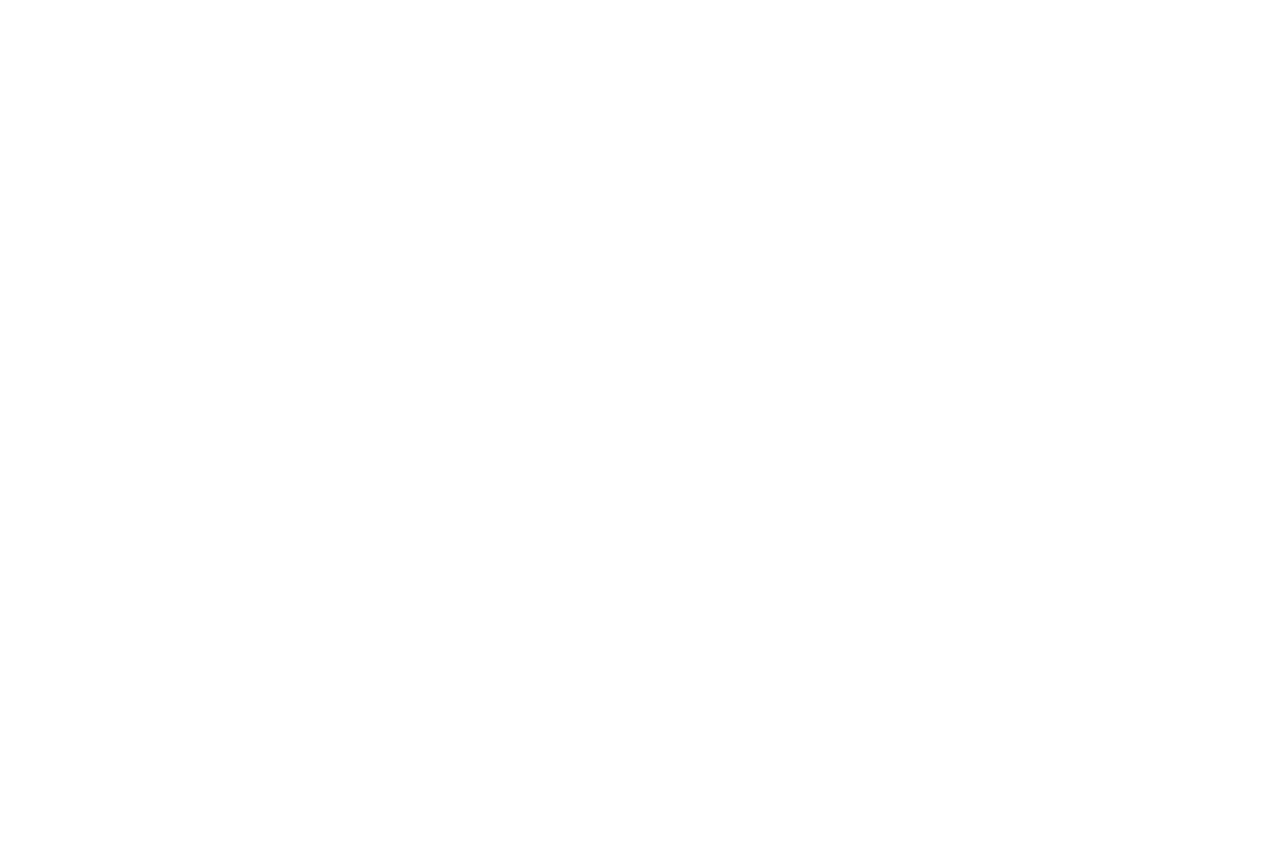
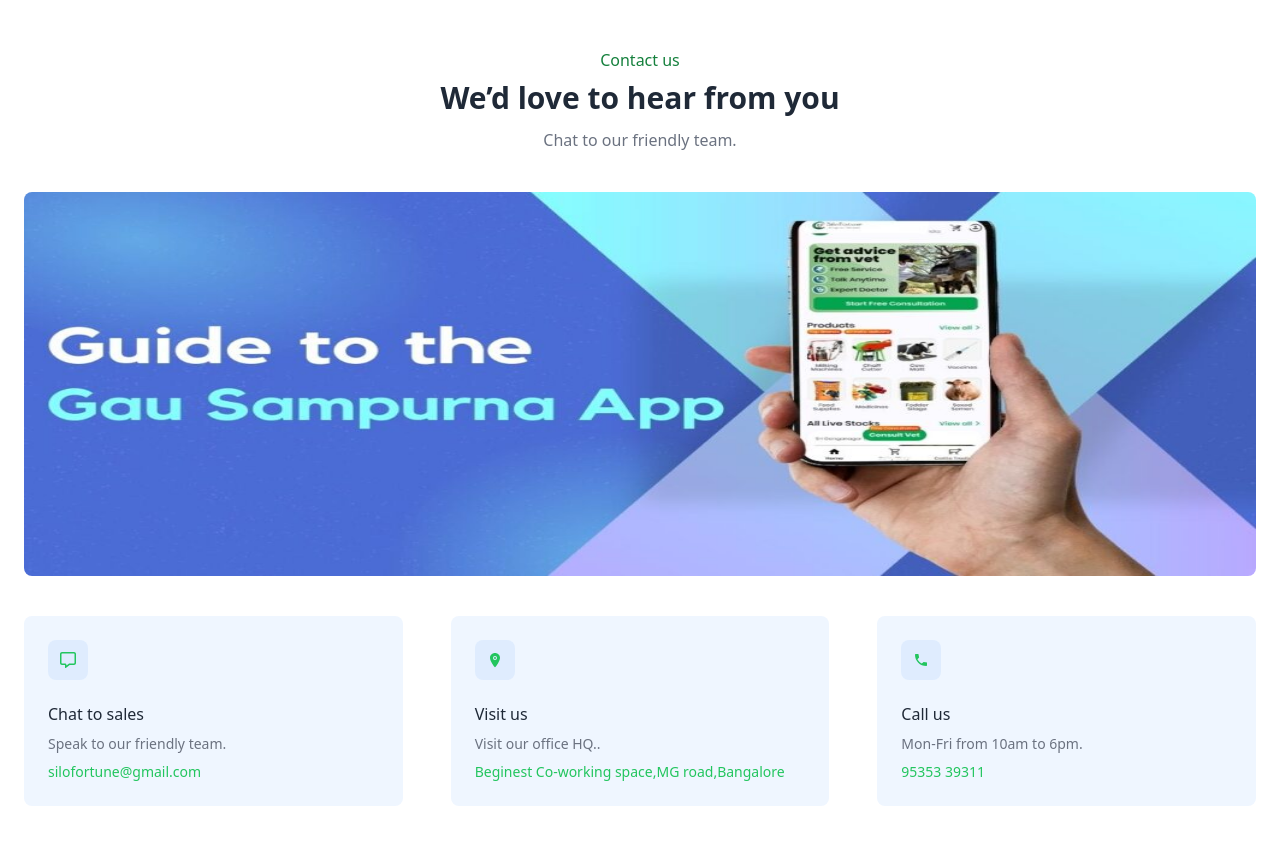
Before and after one commit to mkdivya/ReactProject, a React (Vite) app: page /contact in a window 1280 px wide. Before the commit this address had no page. Shown: the top 844 px of the page. Before the commit the page ends 800 px from the top, so only its background shows below. Built offline with nearby package versions, Linux system fonts and the light colour scheme.

Commit message:
added contact page

```diff
--- a/package.json
+++ b/package.json
@@ -13,6 +13,7 @@
     "font-awesome": "^4.7.0",
     "react": "^18.3.1",
     "react-dom": "^18.3.1",
+    "react-icons": "^5.4.0",
     "react-router-dom": "^7.1.1"
   },
   "devDependencies": {
--- a/src/components/Navbar.jsx
+++ b/src/components/Navbar.jsx
@@ -15,6 +15,9 @@
 
   const toBlogs=()=>{
     navigate("/Blogs")
+  }
+  const toContact=()=>{
+    navigate("/Contact")
   }
 
   return (
--- a/src/navigation/AppRouter.jsx
+++ b/src/navigation/AppRouter.jsx
@@ -3,6 +3,7 @@
 import Homepage from '../pages/Homepage';
 import Services from '../pages/Services';
 import Blogs from '../pages/Blogs';
+import Contact from '../pages/Contact';
 
 
 const AppRouter = () => {
@@ -13,6 +14,7 @@
                 <Route path="/" element={<Homepage/>}/>
                 <Route path='/services' element={<Services/>}/>
                 <Route path='/blogs' element={<Blogs />}/>
+                <Route path='/contact' element={<Contact/>}/>
             </Routes>
         </div>
     </Router>
--- /dev/null
+++ b/src/pages/Contact.jsx
@@ -0,0 +1,58 @@
+import React from 'react'
+import { FaRegMessage } from "react-icons/fa6";
+import { IoLocation } from "react-icons/io5";
+import { IoMdCall } from "react-icons/io";
+
+const Contact = () => {
+  return (
+
+  <section class="bg-white dark:bg-gray-900">
+    <div class="container px-6 py-12 mx-auto">
+        <div class="text-center ">
+            <p class="font-medium text-green-700 dark:text-green-500">Contact us</p>
+
+            <h1 class="mt-2 text-2xl font-semibold text-gray-800 md:text-3xl dark:text-white">We’d love to hear from you</h1>
+
+            <p class="mt-3 text-gray-500 dark:text-gray-400">Chat to our friendly team.</p>
+        </div>
+
+        <img class="object-fit w-full h-1/2 mt-10 rounded-lg lg:h-96" src="src/assets/images/Blog3.jpg" alt="Contact Us image"/>
+
+        <div class="grid grid-cols-1 gap-12 mt-10 lg:grid-cols-3 sm:grid-cols-2 ">
+            <div class="p-4 rounded-lg bg-blue-50 md:p-6 dark:bg-gray-800">
+                <span class="inline-block p-3 text-blue-500 rounded-lg bg-blue-100/80 dark:bg-gray-700">
+                <FaRegMessage className='text-green-500' />
+                </span>
+
+                <h2 class="mt-4 text-base font-medium text-gray-800 dark:text-white">Chat to sales</h2>
+                <p class="mt-2 text-sm text-gray-500 dark:text-gray-400">Speak to our friendly team.</p>
+                <p class="mt-2 text-sm text-green-500 dark:text-green-400">silofortune@gmail.com</p>
+            </div>
+
+            <div class="p-4 rounded-lg bg-blue-50 md:p-6 dark:bg-gray-800">
+                <span class="inline-block p-3 text-blue-500 rounded-lg bg-blue-100/80 dark:bg-gray-700">
+                <IoLocation className='text-green-500'/>
+                </span>
+
+                <h2 class="mt-4 text-base font-medium text-gray-800 dark:text-white">Visit us</h2>
+                <p class="mt-2 text-sm text-gray-500 dark:text-gray-400">Visit our office HQ..</p>
+                <p class="mt-2 text-sm text-green-500 dark:text-green-400">Beginest Co-working space,MG road,Bangalore</p>
+            </div>
+
+            <div class="p-4 rounded-lg bg-blue-50 md:p-6 dark:bg-gray-800">
+                <span class="inline-block p-3 text-blue-500 rounded-lg bg-blue-100/80 dark:bg-gray-700">
+                <IoMdCall className='text-green-500'/>
+                </span>
+
+                <h2 class="mt-4 text-base font-medium text-gray-800 dark:text-white">Call us</h2>
+                <p class="mt-2 text-sm text-gray-500 dark:text-gray-400">Mon-Fri from 10am to 6pm.</p>
+                <p class="mt-2 text-sm text-green-500 dark:text-green-400">95353 39311</p>
+            </div>
+        </div>
+    </div>
+</section>
+
+  )
+}
+
+export default Contact
--- a/src/pages/Homepage.jsx
+++ b/src/pages/Homepage.jsx
@@ -6,6 +6,7 @@
 import Blogs from './Blogs'
 import Carousal from '../components/Carousal'
 import Navbar from '../components/Navbar'
+import Contact from './Contact'
 
 const Homepage = () => {
   return (
@@ -15,6 +16,7 @@
         <Hero />
         <Services/>
         <Blogs />
+        <Contact />
         <Footer />
     </div>
   )
```
Also changed, not shown: 1 other file (tests, documents, lock files or other folders).
